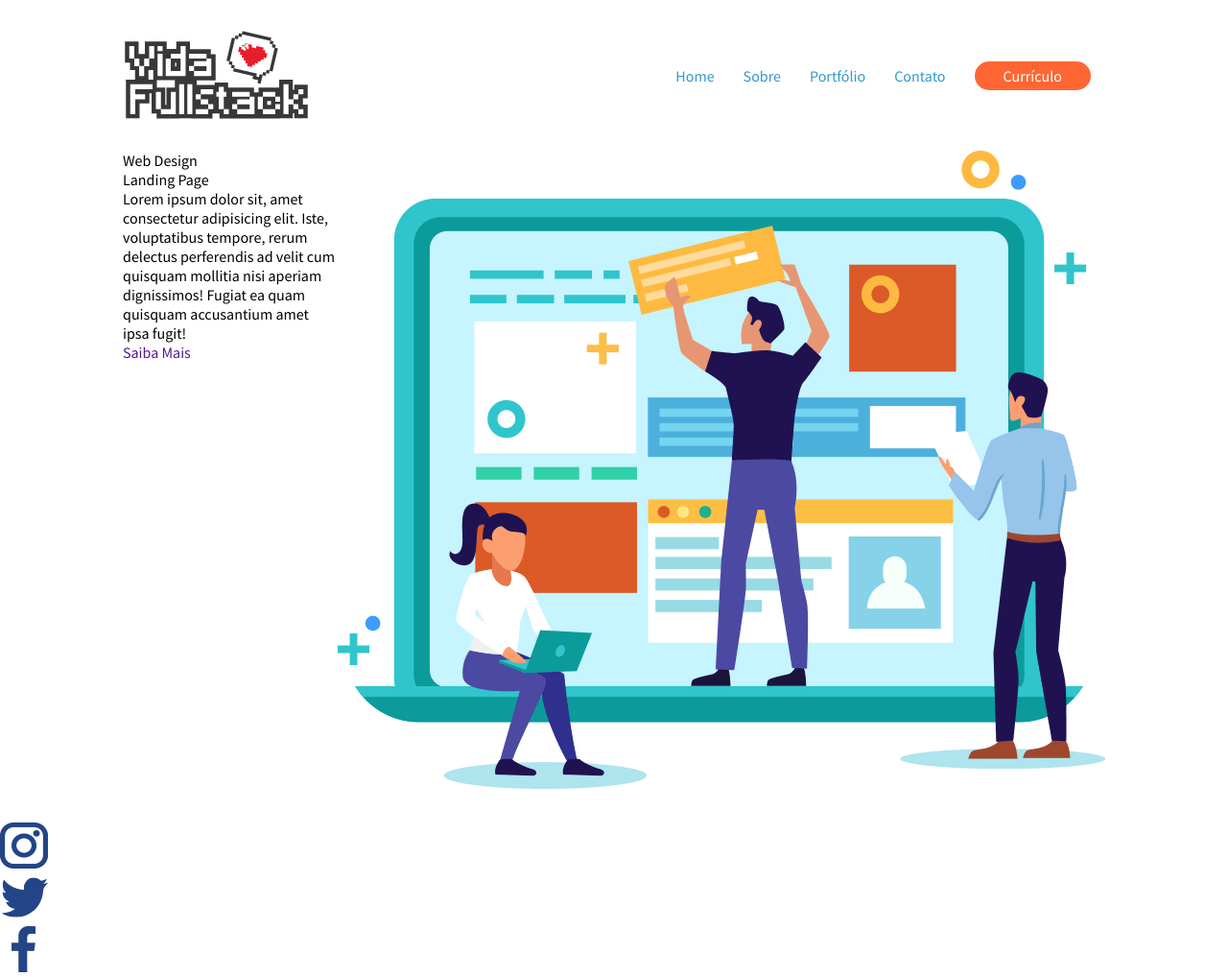
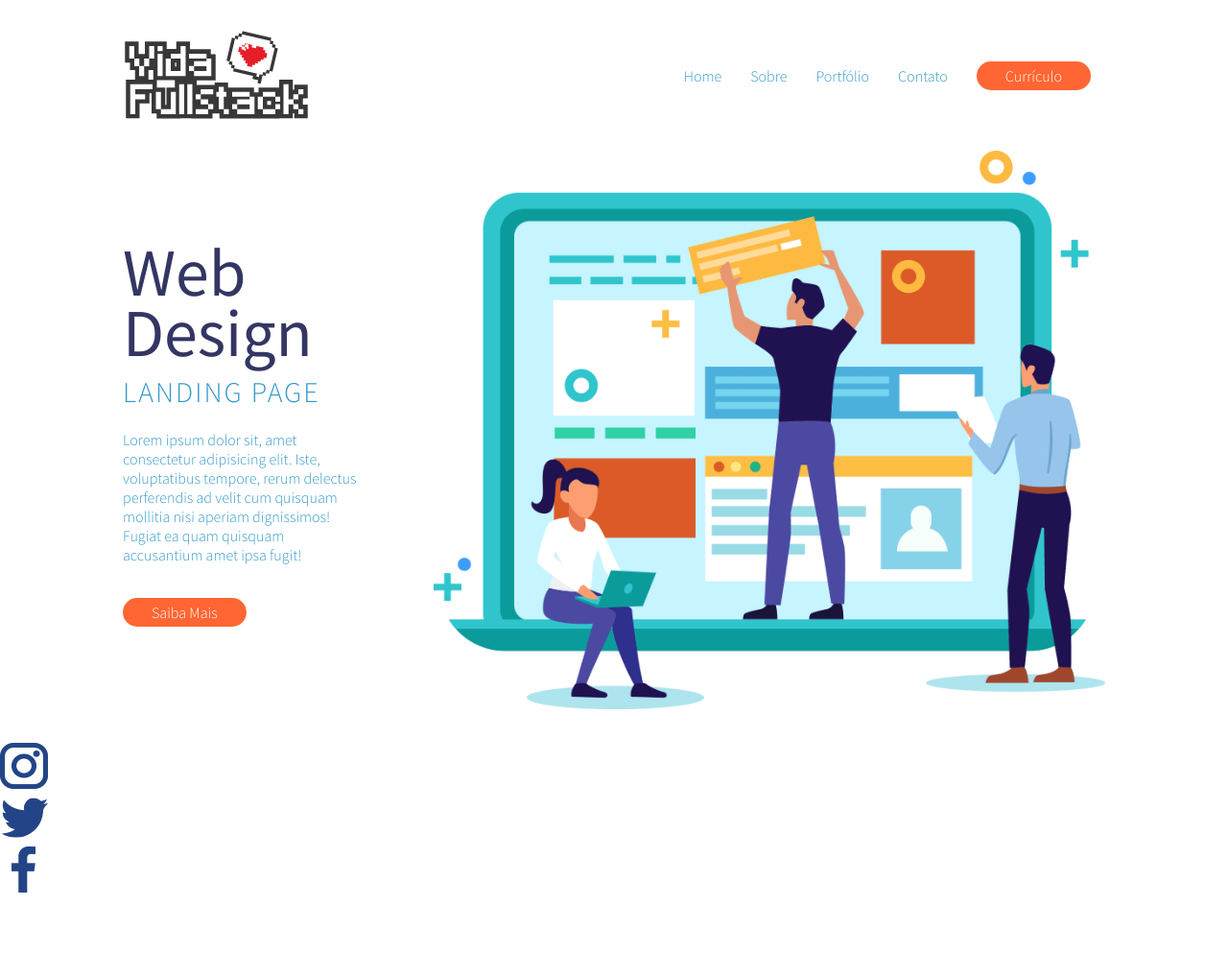
Before and after one commit to keithikun/Hands-On-Curso-Front-End-1, a plain HTML site: page Hands-on-1/index.html in a window 1280 px wide. Shown: the whole page at 96% size. After the commit the page ends 935 px from the top, so only its background shows below. Drawn offline with Linux system fonts and the light colour scheme.

Commit message:
Criação do main e arquivos Css para o mesmo

```diff
--- /dev/null
+++ b/Hands-on-1/assets/css/main.css
@@ -0,0 +1,36 @@
+.sobre-web-design{
+    justify-content: space-between;
+    align-items: center;
+}
+
+.sobre-web-design article{
+    width: 250px;
+}
+
+.sobre-web-design article h1{
+    font-size: 70px;
+    line-height: 90%;
+    font-weight: 400;
+    color: #333663;
+}
+
+.sobre-web-design article h2,
+.sobre-web-design article p{
+    color: #39c;
+}
+
+.sobre-web-design article h2{
+    font-size: 30px;
+    text-transform: uppercase;
+    letter-spacing: 2px;
+    line-height: 200%;
+}
+
+.sobre-web-design article p{
+    margin: 10px 0 40px;
+
+}
+
+.sobre-web-design figcaption img{
+    width: 700px;
+}
--- a/Hands-on-1/assets/css/style.css
+++ b/Hands-on-1/assets/css/style.css
@@ -4,6 +4,7 @@
 /* Components */
 @import "header.css";
 @import "buttons.css";
+@import "main.css";
 
 /* Reset Css */
 *{
@@ -12,6 +13,7 @@
     border: 0;
     font-size: 100%;
     font: inherit;
+    font-weight: 300;
     font-family: 'Source Sans Pro', sans-serif;
     vertical-align: baseline;
     text-decoration: none; /*todos os meus texxtos não  terão linha embaixo dos links e etc... */
--- a/Hands-on-1/index.html
+++ b/Hands-on-1/index.html
@@ -30,7 +30,7 @@
     <!-- Container -->
     <main class="container">
         <!-- Section conteúdo do Site -->
-       <section class="row">
+       <section class="row sobre-web-design">
 
                 <!-- Conteúdo de Texto sobre o Site -->
                 <article>
@@ -39,7 +39,7 @@
                     <p>
                         Lorem ipsum dolor sit, amet consectetur adipisicing elit. Iste, voluptatibus tempore, rerum delectus perferendis ad velit cum quisquam mollitia nisi aperiam dignissimos! Fugiat ea quam quisquam accusantium amet ipsa fugit!
                     </p>
-                    <a href="">Saiba Mais</a>
+                    <a href="#" class="btn btn-laranja">Saiba Mais</a>
                 </article>
 
             <figcaption>
```
